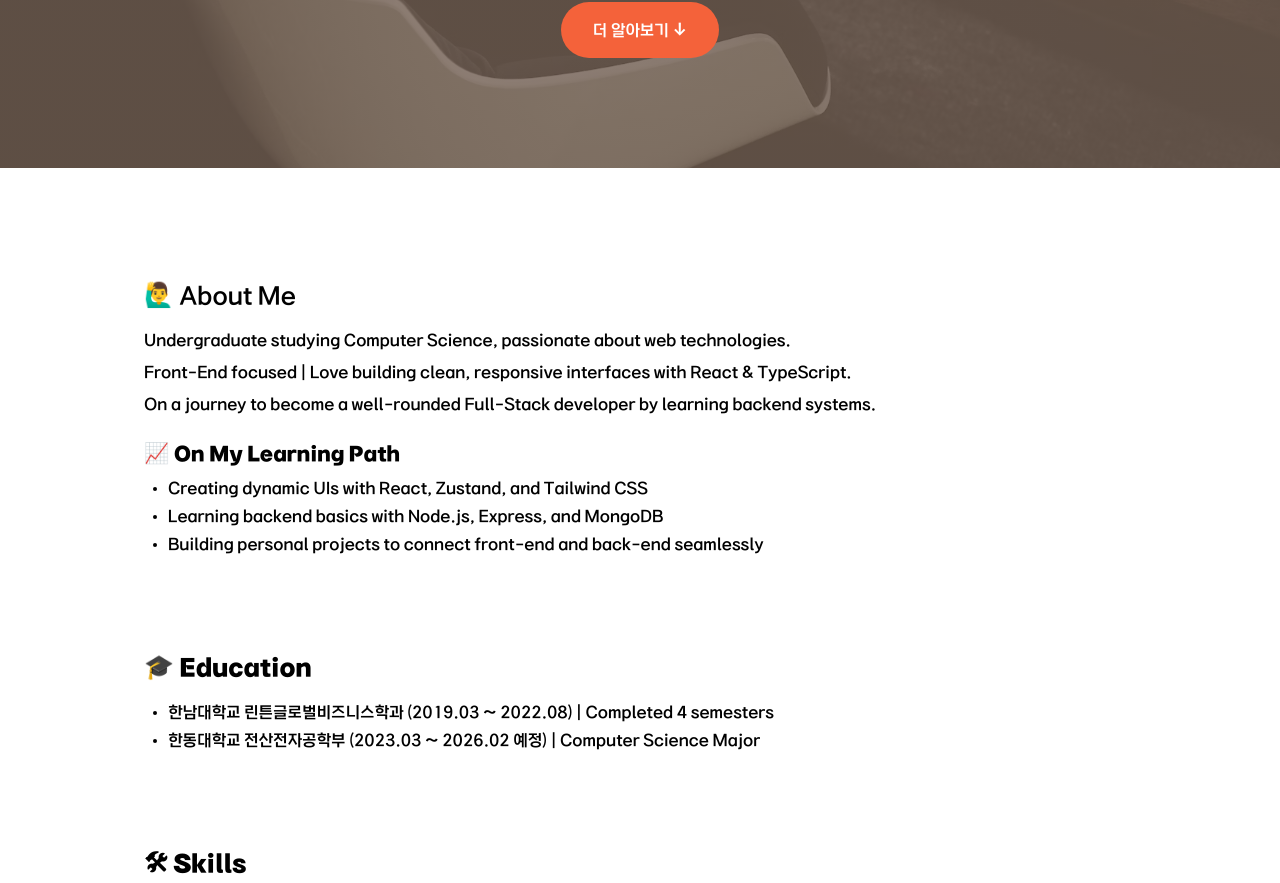
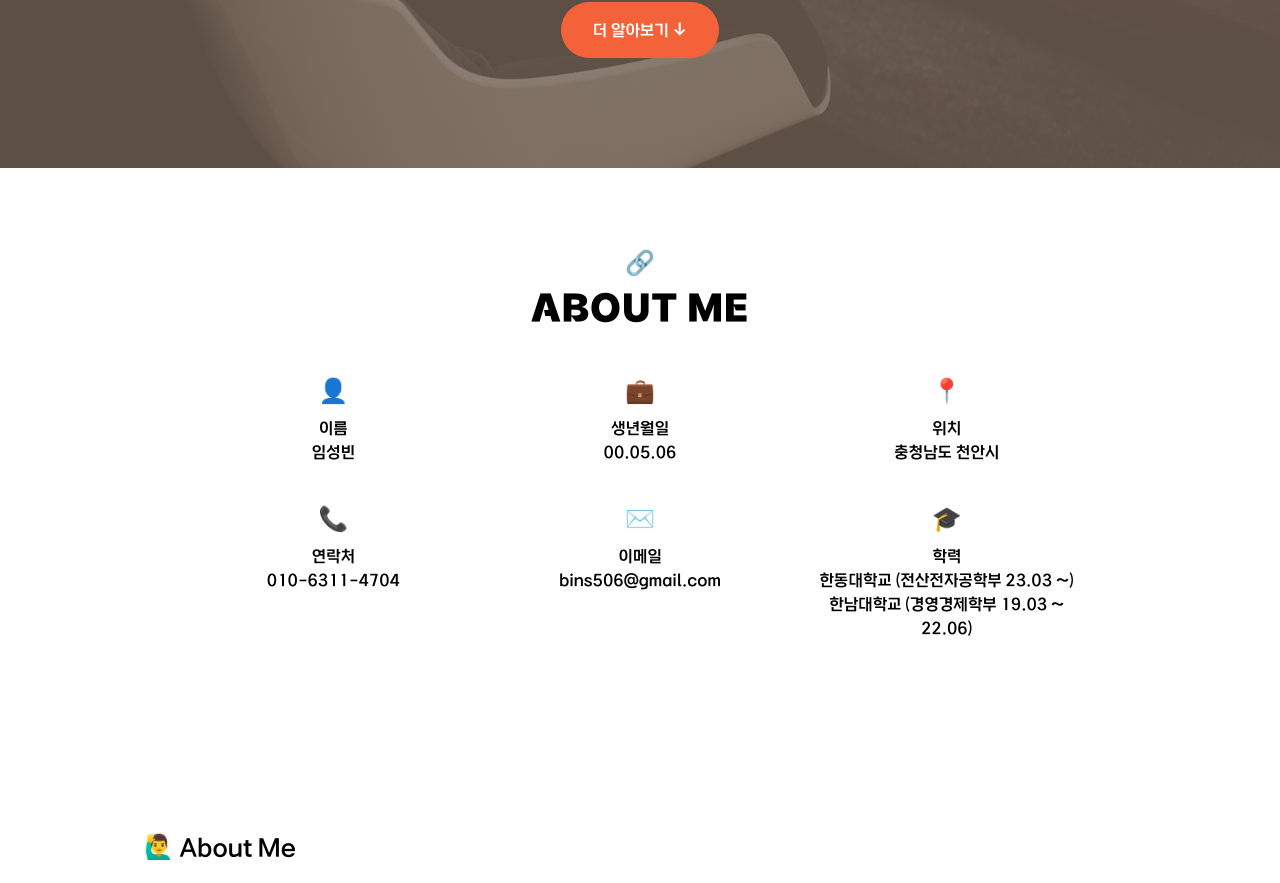
Before and after one commit to seongkong/Portfolio, a React (Create React App) app in the folder seongkong/: page / in a window 1280 px wide. Shown: the part 382-1265 px from the top of the page. Built offline with nearby package versions, Linux system fonts and the light colour scheme.

Commit message:
feat: about me part

```diff
--- a/seongkong/src/seongkong.tsx
+++ b/seongkong/src/seongkong.tsx
@@ -86,6 +86,60 @@ function Seongkong() {
         </div>
       </header>
 
+      <section className="bg-white py-20 text-center text-black">
+        {/* 제목 영역 */}
+        <div className="mb-12">
+          <div className="text-2xl mb-2 text-gray-500">🔗</div>
+          <h2 className="text-4xl font-extrabold tracking-wide">ABOUT ME</h2>
+        </div>
+
+        {/* 정보 영역 */}
+        <div className="grid grid-cols-1 md:grid-cols-3 gap-y-10 gap-x-6 max-w-4xl mx-auto text-sm md:text-base">
+          {/* 이름 */}
+          <div className="flex flex-col items-center">
+            <div className="text-2xl mb-2">👤</div>
+            <p className="font-medium">이름</p>
+            <p>임성빈</p>
+          </div>
+
+          {/* 생년월일 */}
+          <div className="flex flex-col items-center">
+            <div className="text-2xl mb-2">💼</div>
+            <p className="font-medium">생년월일</p>
+            <p>00.05.06</p>
+          </div>
+
+          {/* 위치 */}
+          <div className="flex flex-col items-center">
+            <div className="text-2xl mb-2">📍</div>
+            <p className="font-medium">위치</p>
+            <p>충청남도 천안시</p>
+          </div>
+
+          {/* 연락처 */}
+          <div className="flex flex-col items-center">
+            <div className="text-2xl mb-2">📞</div>
+            <p className="font-medium">연락처</p>
+            <p>010-6311-4704</p>
+          </div>
+
+          {/* 이메일 */}
+          <div className="flex flex-col items-center">
+            <div className="text-2xl mb-2">✉️</div>
+            <p className="font-medium">이메일</p>
+            <p>bins506@gmail.com</p>
+          </div>
+
+          {/* 학력 */}
+          <div className="flex flex-col items-center">
+            <div className="text-2xl mb-2">🎓</div>
+            <p className="font-medium">학력</p>
+            <p>한동대학교 (전산전자공학부 23.03 ~)</p>
+            <p>한남대학교 (경영경제학부 19.03 ~ 22.06)</p>
+          </div>
+        </div>
+      </section>
+
       {/* 메인 콘텐츠 */}
       <main ref={mainRef} className="flex-grow max-w-5xl mx-auto px-4 py-10 pt-28 space-y-24 text-black">
 
```
